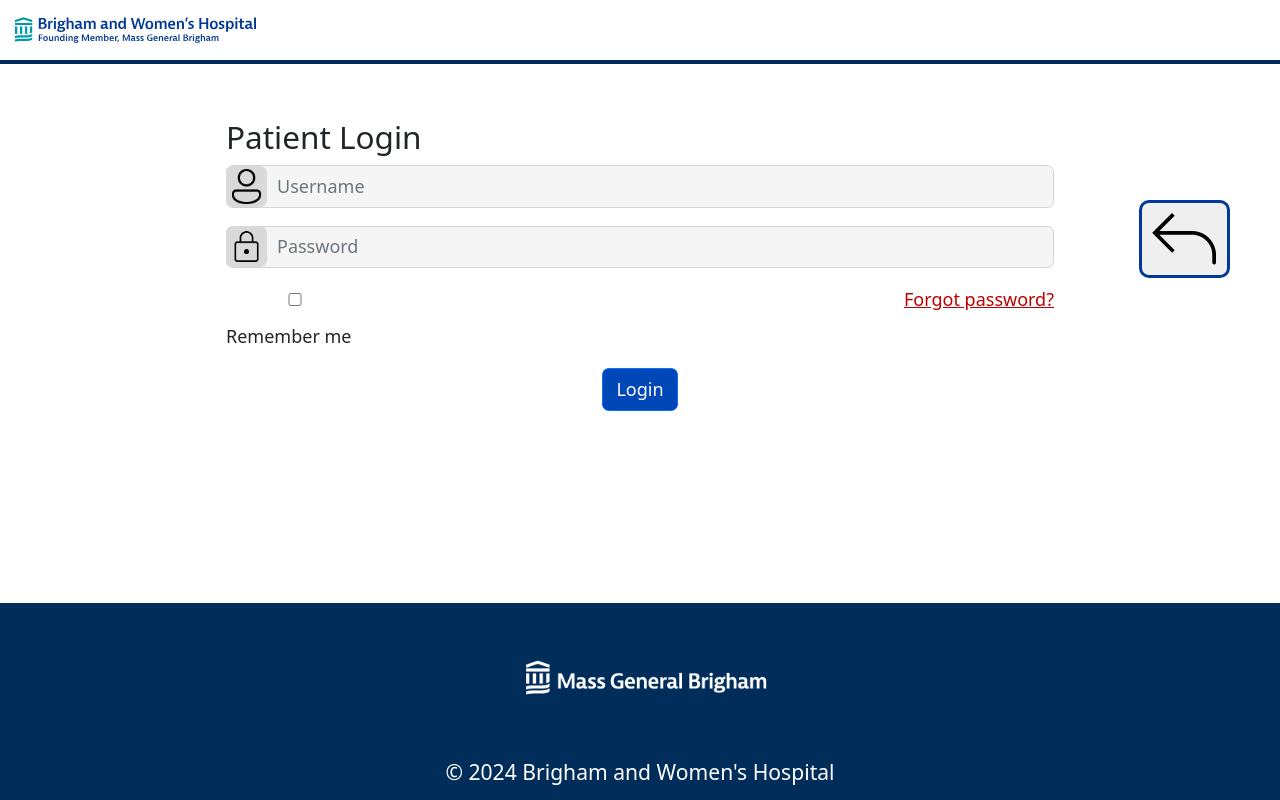
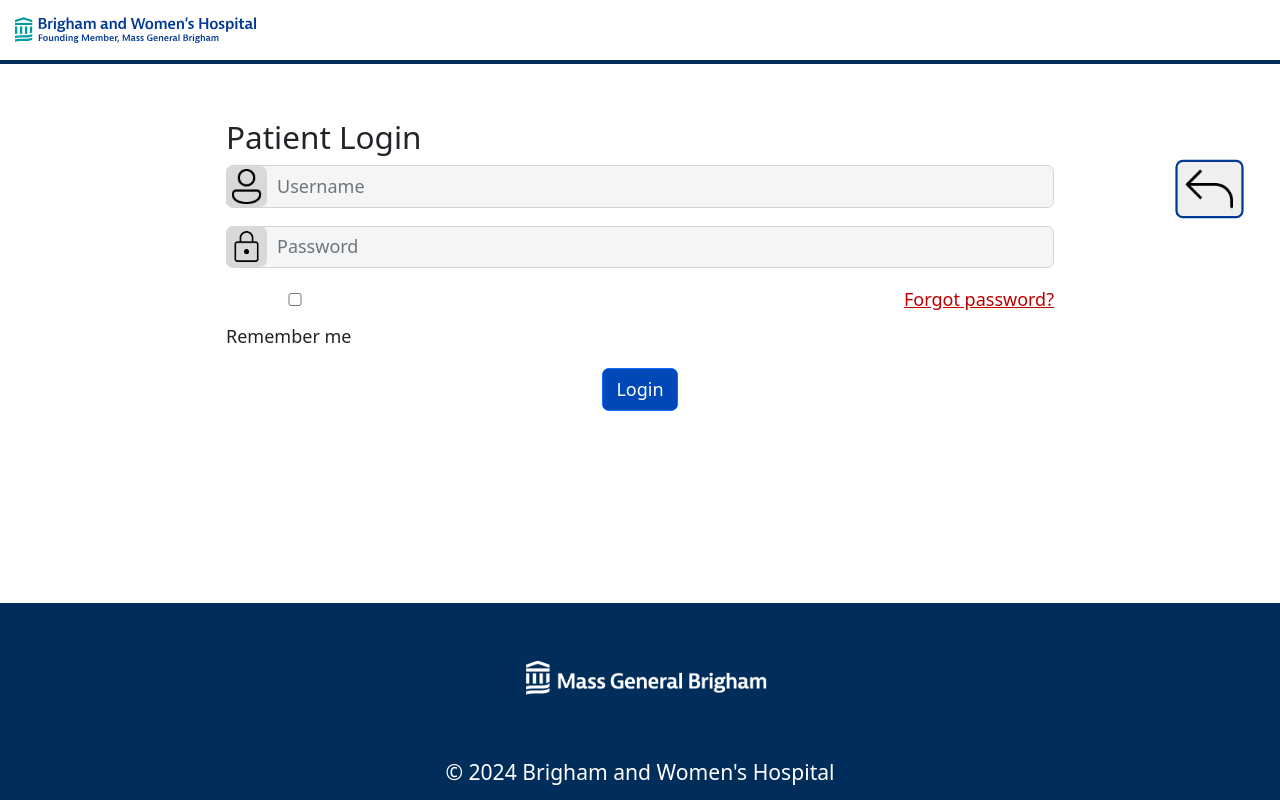
Before and after one commit to conner-olsen/BWH-Navigation-Management-System, a React (Vite) app in the folder apps/frontend/: page /PatientLogin in a window 1280 px wide. Built offline with nearby package versions, Linux system fonts and the light colour scheme.

Commit message:
updated back button

```diff
--- a/apps/frontend/src/index.css
+++ b/apps/frontend/src/index.css
@@ -97,7 +97,7 @@ main {
   height: 80px;
   border-radius: 40px;
   background-color: #00336e;
-    box-shadow: #000000;
+  box-shadow: #000000;
 
   color: #fff;
   font-family: sans-serif;
@@ -122,7 +122,7 @@ main {
     height: 100%;
 }
 
-/* ============= MAP PAGE ========= */
+/* ============= MAP ========= */
 .testClass {
   display: flex;
   align-items: center;
@@ -160,12 +160,13 @@ main {
   justify-content: center;
 }
 .BackButton {
-  position: absolute;
-  top: 200px; /* Adjust this value to move the button down */
-  right: 50px; /* Adjust this value as needed */
-  border-radius: 10px; /* Remove background color */
-  border: 3px solid #003a96;
-  padding: 10px;
+    position: absolute;
+    top: 150px; /* Adjust this value to move the button down */
+    right: 25px; /* Adjust this value as needed */
+    border-radius: 10px; /* Remove background color */
+    border: 3px solid #003a96;
+    padding: 10px;
+    scale: 0.75;
 }
 
 /* ============= DRAG AND DROP ========= */
```
